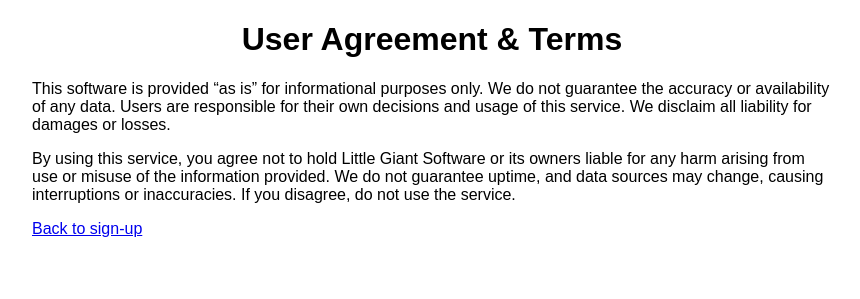
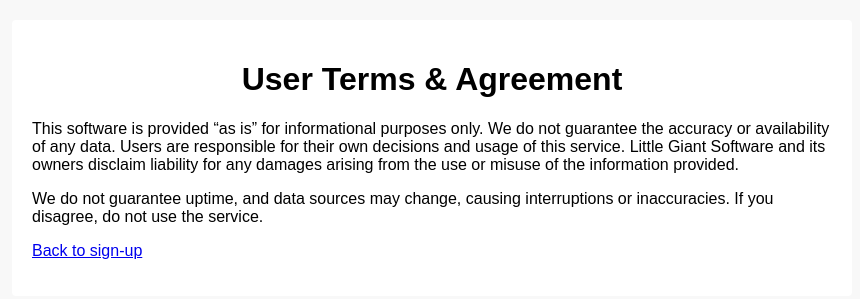
Before and after one commit to macautomation/aqi, a website: page html/terms.html in a window 1280 px wide. Shown: the whole page, without its empty margins (208-1068 px from the left). Drawn offline with Linux system fonts and the light colour scheme.

Commit message:
Update terms.html

```diff
--- a/html/terms.html
+++ b/html/terms.html
@@ -1,24 +1,23 @@
 <!DOCTYPE html>
 <html>
 <head>
-  <title>Terms & Agreement</title>
+  <title>User Terms & Agreement</title>
   <style>
-    body { margin:20px; font-family:Arial,sans-serif; }
-    .container { max-width:800px; margin:0 auto; }
+    body { margin:20px; font-family:Arial,sans-serif; background:#f8f8f8; }
+    .container { max-width:800px; margin:0 auto; background:#fff; padding:20px; border-radius:4px; }
     h1 { text-align:center; }
   </style>
 </head>
 <body>
 <div class="container">
-  <h1>User Agreement & Terms</h1>
+  <h1>User Terms & Agreement</h1>
   <p>This software is provided “as is” for informational purposes only.
      We do not guarantee the accuracy or availability of any data.
      Users are responsible for their own decisions and usage of this service.
-     We disclaim all liability for damages or losses.</p>
+     Little Giant Software and its owners disclaim liability for any damages
+     arising from the use or misuse of the information provided.</p>
 
-  <p>By using this service, you agree not to hold Little Giant Software or its
-     owners liable for any harm arising from use or misuse of the information
-     provided. We do not guarantee uptime, and data sources may change, causing
+  <p>We do not guarantee uptime, and data sources may change, causing
      interruptions or inaccuracies. If you disagree, do not use the service.</p>
 
   <p><a href="signup.html">Back to sign-up</a></p>
```
